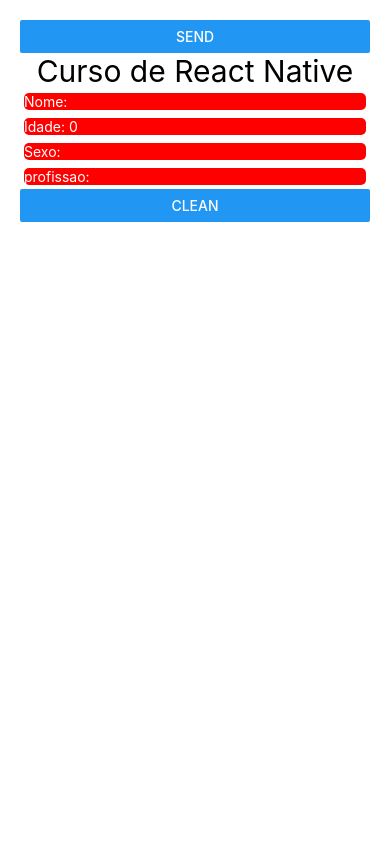
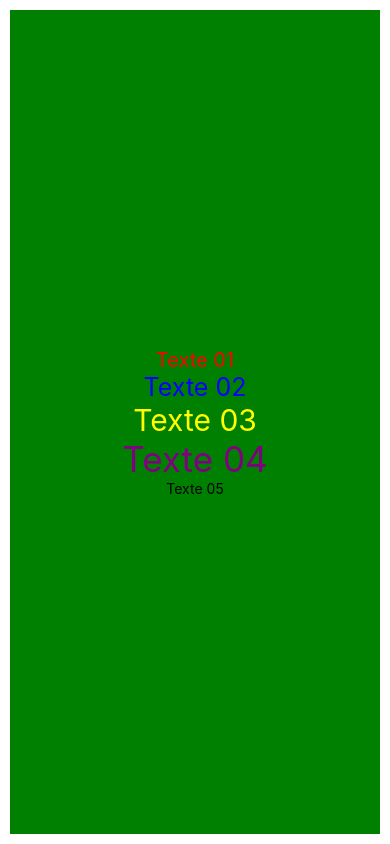
Before and after one commit to genilson-dev/App-quiz, a React Native app in the folder cursor-udemy-react-native/: screen / in a window 390 px wide. Built offline with nearby package versions, Linux system fonts and the light colour scheme.

Commit message:
Trabalhando com stylesheet separadamente do codigo principal

```diff
--- a/cursor-udemy-react-native/App.js
+++ b/cursor-udemy-react-native/App.js
@@ -1,48 +1,18 @@
 import React, { Component } from "react";
-import { View, Text, Button } from "react-native";
+import { View, Text, StyleSheet } from "react-native";
 
 class App extends Component {
-  constructor(props) {
-    super();
-    this.state = {
-      title: "Curso de React Native",
-      nome: "",
-      idade: 0,
-      sexo: "",
-      profissao: "",
-
-    }
-    this.changer = this.changer.bind(this);
-    this.clean = this.clean.bind(this);
-  }
-      changer(nome, idade, sexo, profissao){
-        this.setState({
-          nome: nome,
-          idade: idade,
-          sexo: sexo,
-          profissao: profissao,
-        })
-    }
-    clean(){
-      this.setState({
-        nome,
-        idade,
-        sexo,
-        profissao
-      })
-  }
 
   render() {
 
     return (
-      <View style={{marginTop: 30, padding: 10, margin: 10}}>
-        <Button title="Send" onPress={() => this.changer('Joao', 30, 'M', 'Vidraceiro')}/>
-        <Text style={{fontSize: 30, textAlign: "center"}}>{this.state.title}</Text>
-        <Text style={{margin: 4, color: "white", backgroundColor: "red", borderRadius: 5}}>Nome: {this.state.nome}</Text>
-        <Text style={{margin: 4, color: "white", backgroundColor: "red", borderRadius: 5}}>Idade: {this.state.idade}</Text>
-        <Text style={{margin: 4, color: "white", backgroundColor: "red", borderRadius: 5}}>Sexo: {this.state.sexo}</Text>
-        <Text style={{margin: 4, color: "white", backgroundColor: "red", borderRadius: 5}}>profissao: {this.state.profissao}</Text>
-        <Button title="Clean" onPress={this.clean}/>
+      <View style={styles.container}>
+        <Text style={styles.texte1}>Texte 01</Text>
+        <Text style={styles.texte2}>Texte 02</Text>
+        <Text style={styles.texte3}>Texte 03</Text>
+        <Text style={styles.texte4}>Texte 04</Text>
+        <Text>Texte 05</Text>
+
       </View>
 
     )
@@ -51,3 +21,17 @@
 
 
 export default App;
+
+const styles = StyleSheet.create({
+  container: {
+    flex: 1,
+    justifyContent: 'center',
+    alignItems: 'center',
+    backgroundColor: 'green',
+    margin: 10
+  },
+  texte1:{color:'red', fontSize:20},
+  texte2:{color:'blue', fontSize:25},
+  texte3:{color:'yellow', fontSize:30},
+  texte4:{color:'purple', fontSize:35},
+})
```
